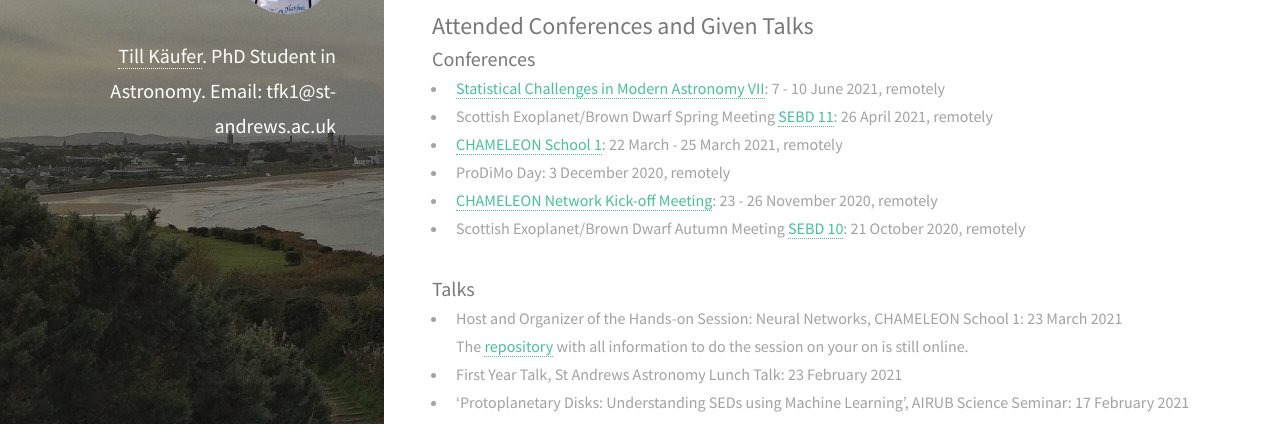
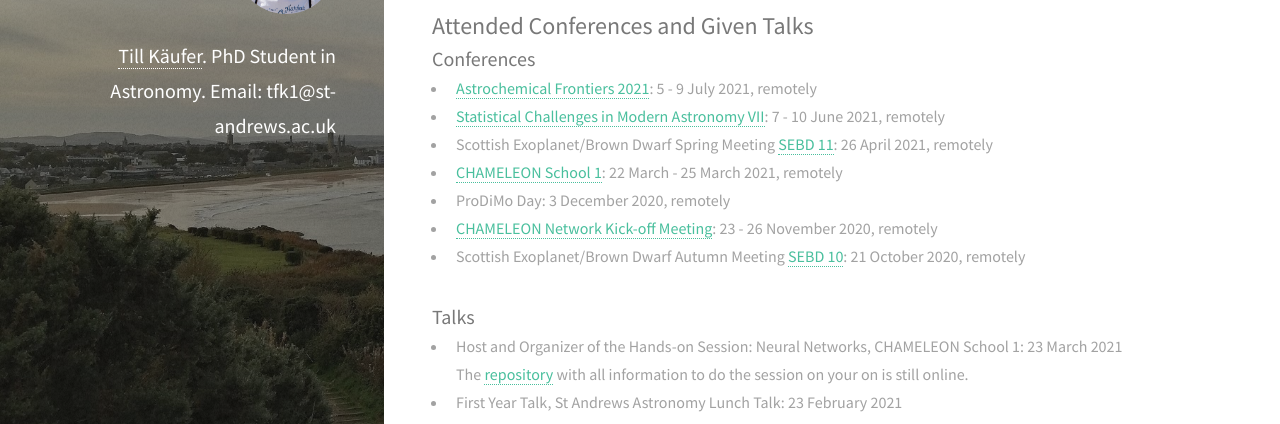
Before and after one commit to tillkaeufer/tillkaeufer.github.io, a Jekyll site: the page built from _posts/2020-10-06-talks.markdown, in a window 1280 px wide and 900 px high, scrolled down 586 px, cut to the strip 182-606 px from the top of the window. Built offline with Jekyll 4.4.1, drawn with Linux system fonts in a browser that asks for light colours; nearby versions of some CDN libraries.

Commit message:
astrochemistry

```diff
--- a/_posts/2020-10-06-talks.markdown
+++ b/_posts/2020-10-06-talks.markdown
@@ -10,6 +10,7 @@ permalink: 'events'
 ## Attended Conferences and Given Talks
 
 ### Conferences
+- [Astrochemical Frontiers 2021](https://sites.google.com/view/astrochemical-frontiers-2021/home): 5 - 9 July 2021, remotely
 - [Statistical Challenges in Modern Astronomy VII](https://astronomy.outreach.psu.edu/): 7 - 10 June 2021, remotely
 - Scottish Exoplanet/Brown Dwarf Spring Meeting [SEBD 11](https://sebd11.sciencesconf.org/): 26 April 2021, remotely
 - [CHAMELEON School 1](https://chameleon.wp.st-andrews.ac.uk/training-events/school-1/): 22 March - 25 March 2021, remotely
```
